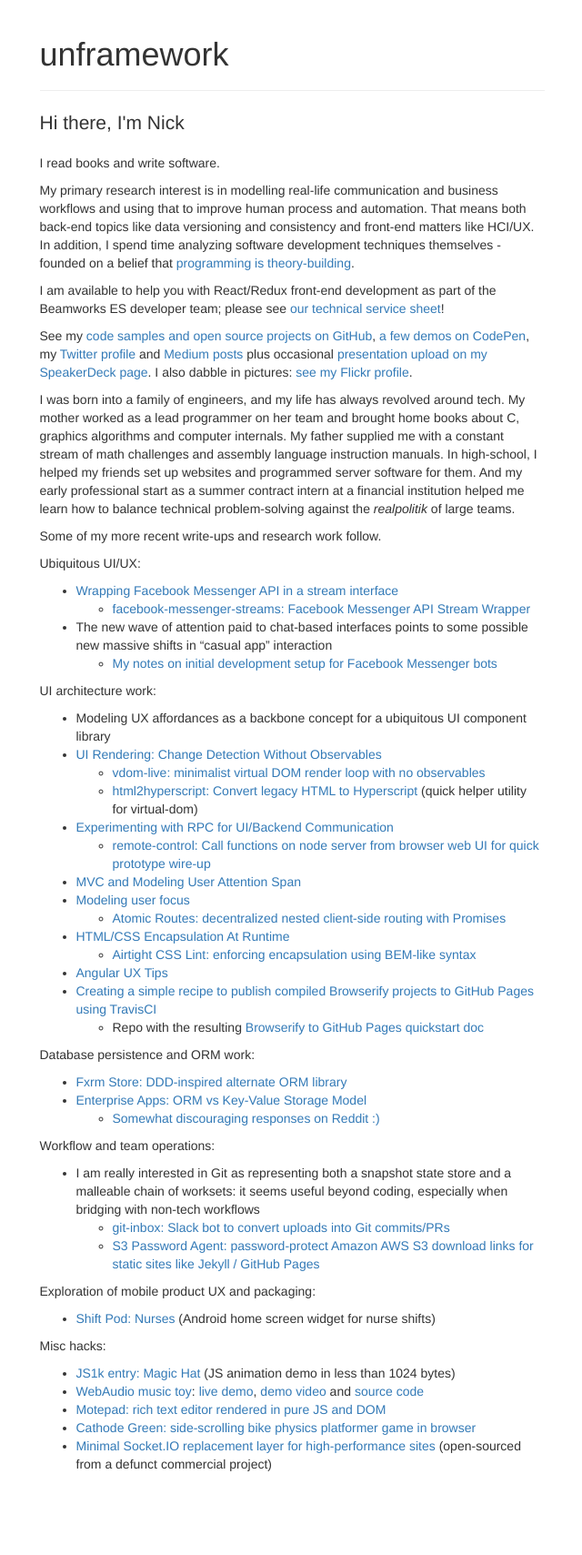
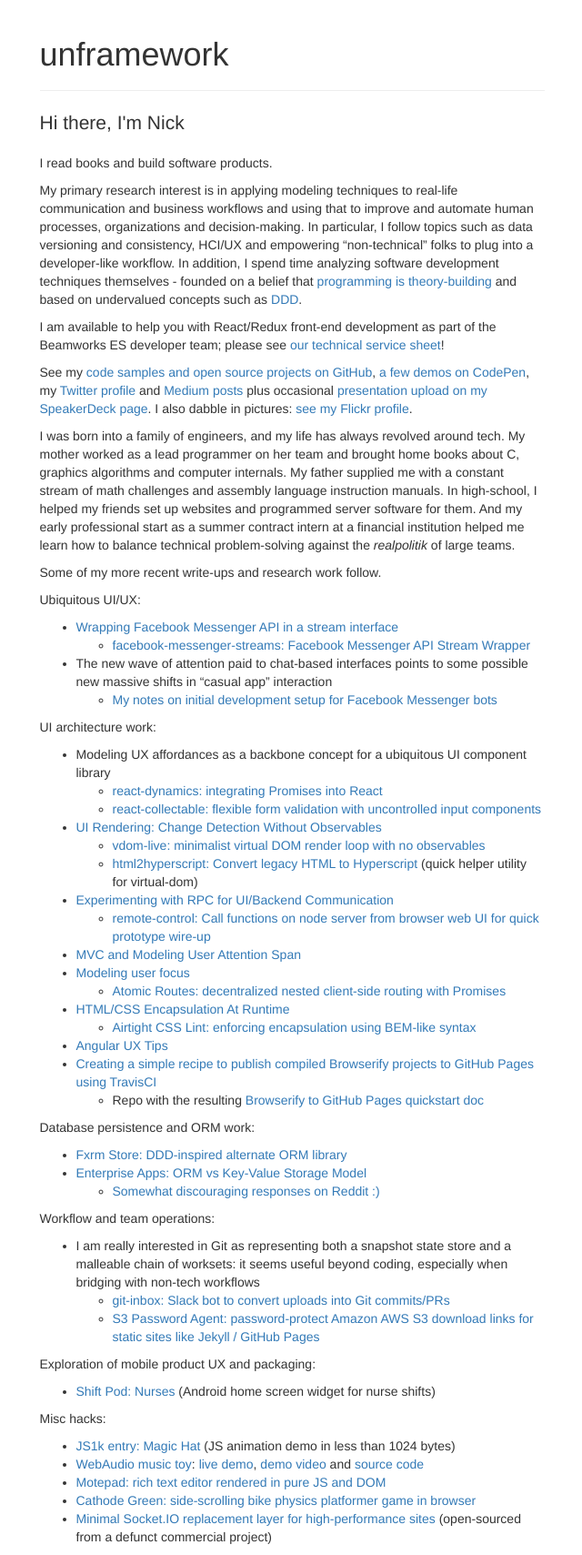
Before and after one commit to unframework/unframework-website, a Jekyll site: the page built from index.md, in a window 1280 px wide. Shown: the whole page at 91% size, without its empty margins (319-959 px from the left). Built offline with Jekyll 4.4.1, drawn with Linux system fonts in a browser that asks for light colours; before the commit the page ends 1629 px from its top, so only the background shows below that.

Commit message:
More tweaks to preamble and extra links

```diff
--- a/index.md
+++ b/index.md
@@ -3,9 +3,9 @@
 title: Personal website of Nick Matantsev
 ---
 
-I read books and write software.
+I read books and build software products.
 
-My primary research interest is in modelling real-life communication and business workflows and using that to improve human process and automation. That means both back-end topics like data versioning and consistency and front-end matters like HCI/UX. In addition, I spend time analyzing software development techniques themselves - founded on a belief that [programming is theory-building](http://www.dc.uba.ar/materias/plp/cursos/material/programmingAsTheoryBuilding).
+My primary research interest is in applying modeling techniques to real-life communication and business workflows and using that to improve and automate human processes, organizations and decision-making. In particular, I follow topics such as data versioning and consistency, HCI/UX and empowering "non-technical" folks to plug into a developer-like workflow. In addition, I spend time analyzing software development techniques themselves - founded on a belief that [programming is theory-building](http://www.dc.uba.ar/materias/plp/cursos/material/programmingAsTheoryBuilding) and based on undervalued concepts such as [DDD](https://en.wikipedia.org/wiki/Domain-driven_design).
 
 I am available to help you with React/Redux front-end development as part of the Beamworks ES developer team; please see [our technical service sheet](https://beamworks.io)!
 
@@ -25,6 +25,8 @@
 UI architecture work:
 
 * Modeling UX affordances as a backbone concept for a ubiquitous UI component library
+    * [react-dynamics: integrating Promises into React](https://github.com/beamworks/react-dynamics)
+    * [react-collectable: flexible form validation with uncontrolled input components](https://github.com/beamworks/react-collectable)
 * [UI Rendering: Change Detection Without Observables](/ui-repaint)
     * [vdom-live: minimalist virtual DOM render loop with no observables](https://github.com/unframework/vdom-live)
     * [html2hyperscript: Convert legacy HTML to Hyperscript](https://github.com/unframework/html2hyperscript) (quick helper utility for virtual-dom)
```
